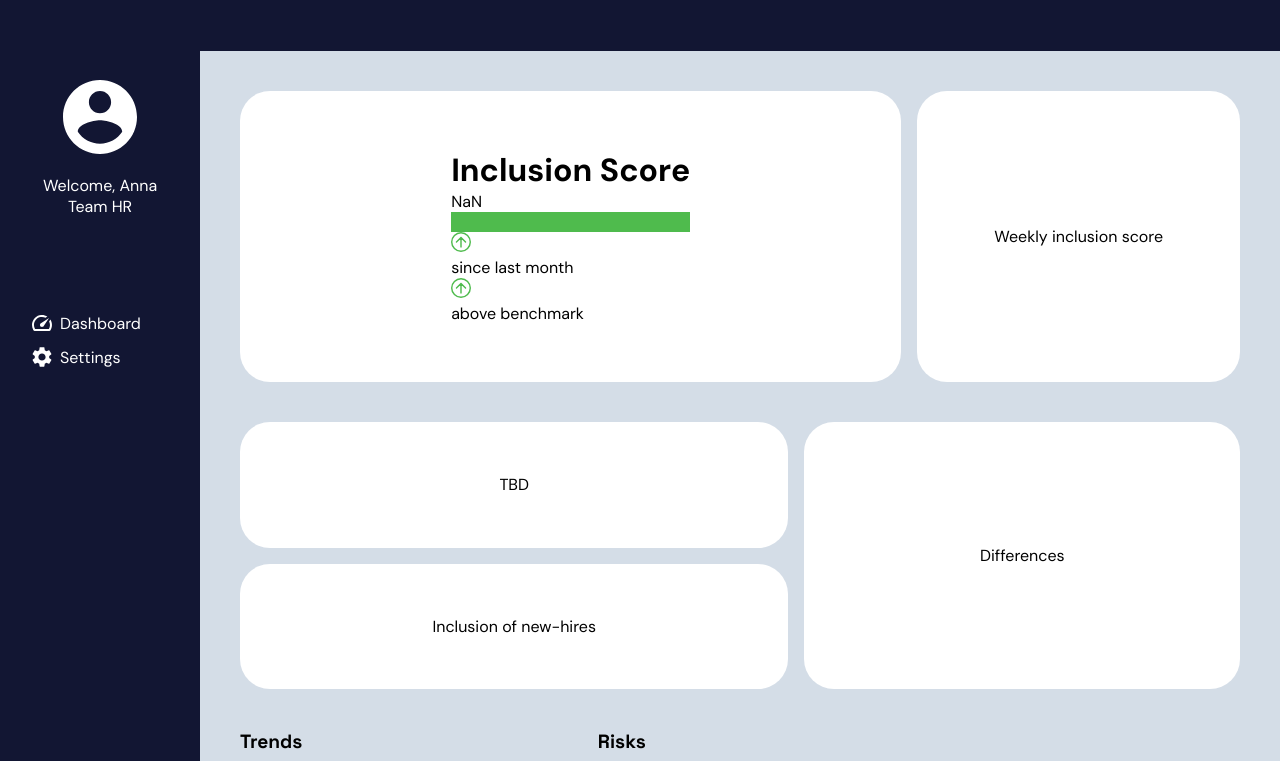
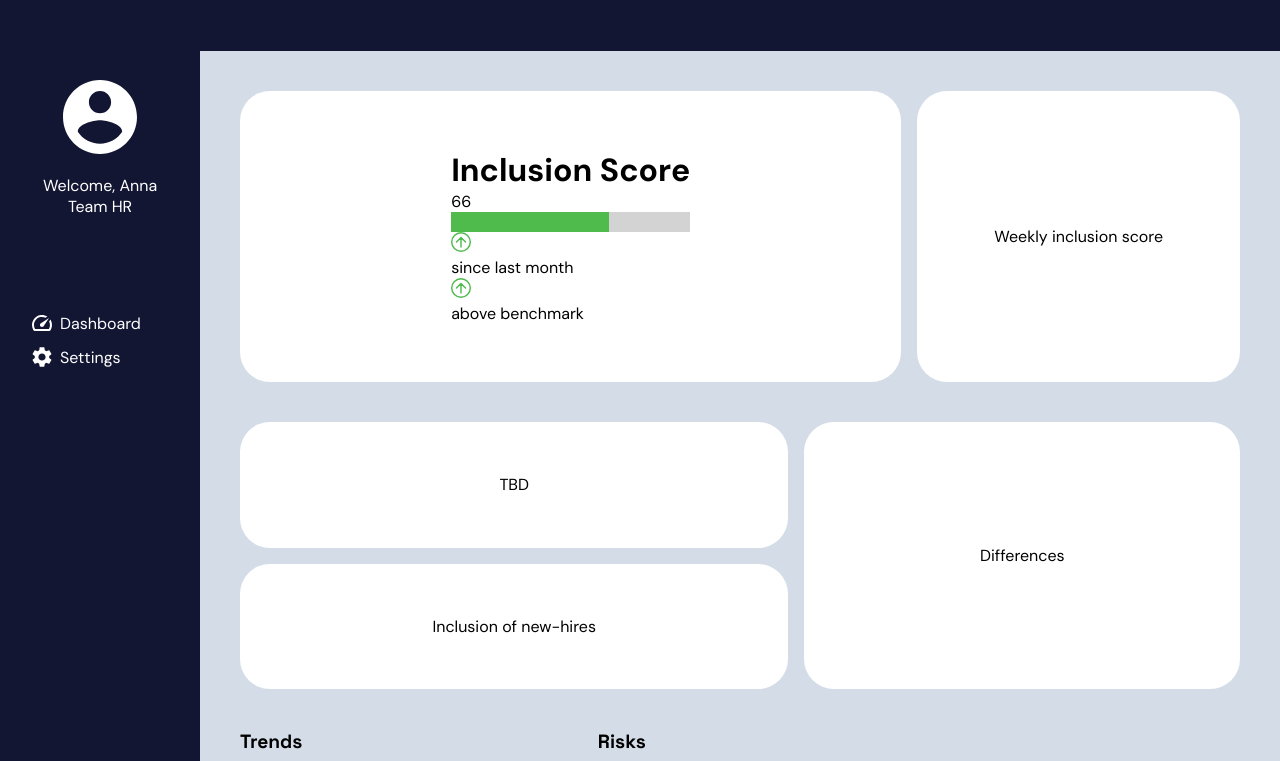
Before and after one commit to JTKsson/jolint-dashboard, a Next.js app: page / in a window 1280 px wide. Shown: the top 761 px of the page. Built offline with nearby package versions, Linux system fonts and the light colour scheme.

Commit message:
Update Inclusion score card logic to mirror the mockdata

```diff
--- a/src/app/components/InclusionScoreCard/InclusionScoreCard.jsx
+++ b/src/app/components/InclusionScoreCard/InclusionScoreCard.jsx
@@ -1,10 +1,13 @@
 import inclusionData from '@/app/assets/mockData.json';
-import styles from './inclusionScoreCard.module.css'
+import styles from './inclusionScoreCard.module.css';
 import Image from 'next/image';
 
 export default function Frame() {
-  // Access the "Inclusion score" from the imported JSON data
-  const inclusionScore = inclusionData['Inclusion score'];
+  // Access the data for the first item in the JSON array
+  const inclusionDataItem = inclusionData[0];
+
+  // Access the "Inclusion score" from the JSON data
+  const inclusionScore = inclusionDataItem['Inclusion score'];
 
   // Round up the decimal to the nearest integer
   const roundedInclusionScore = Math.ceil(inclusionScore);
```
